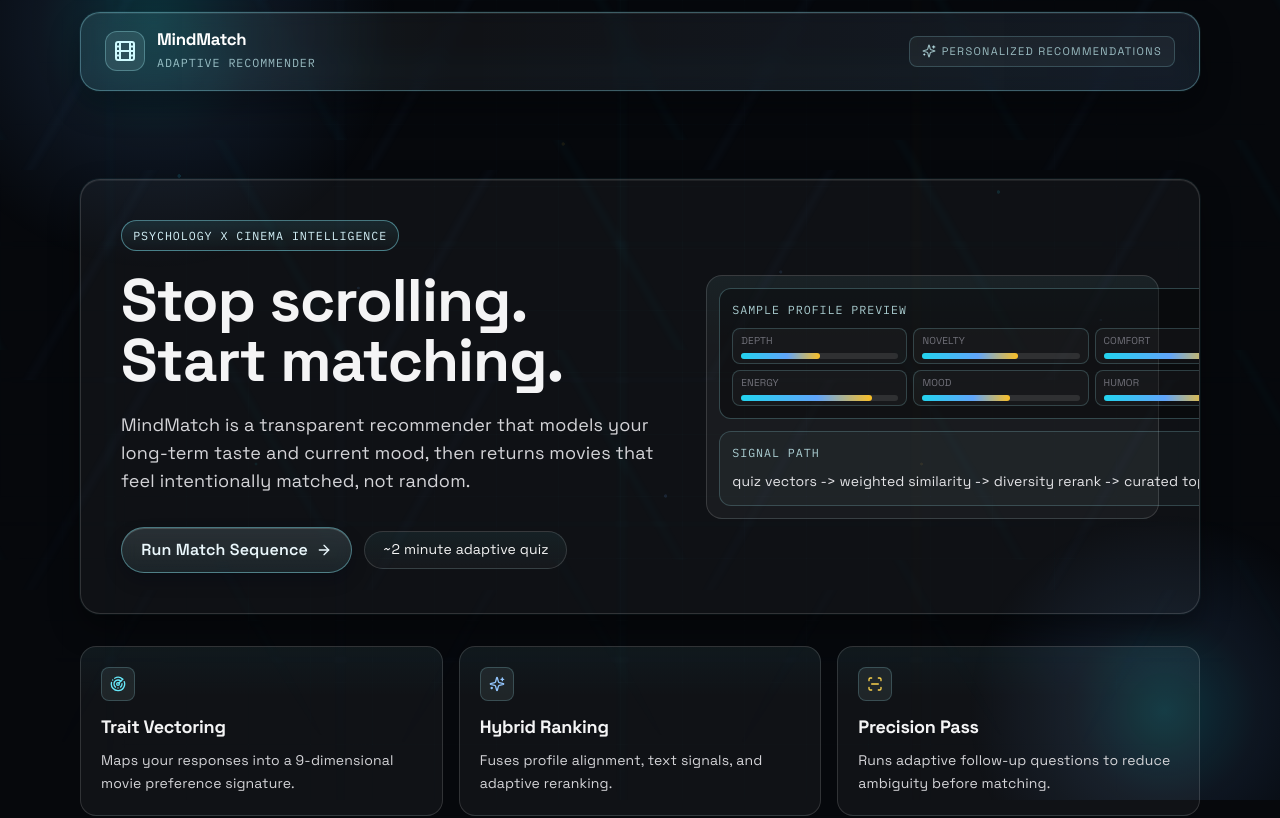
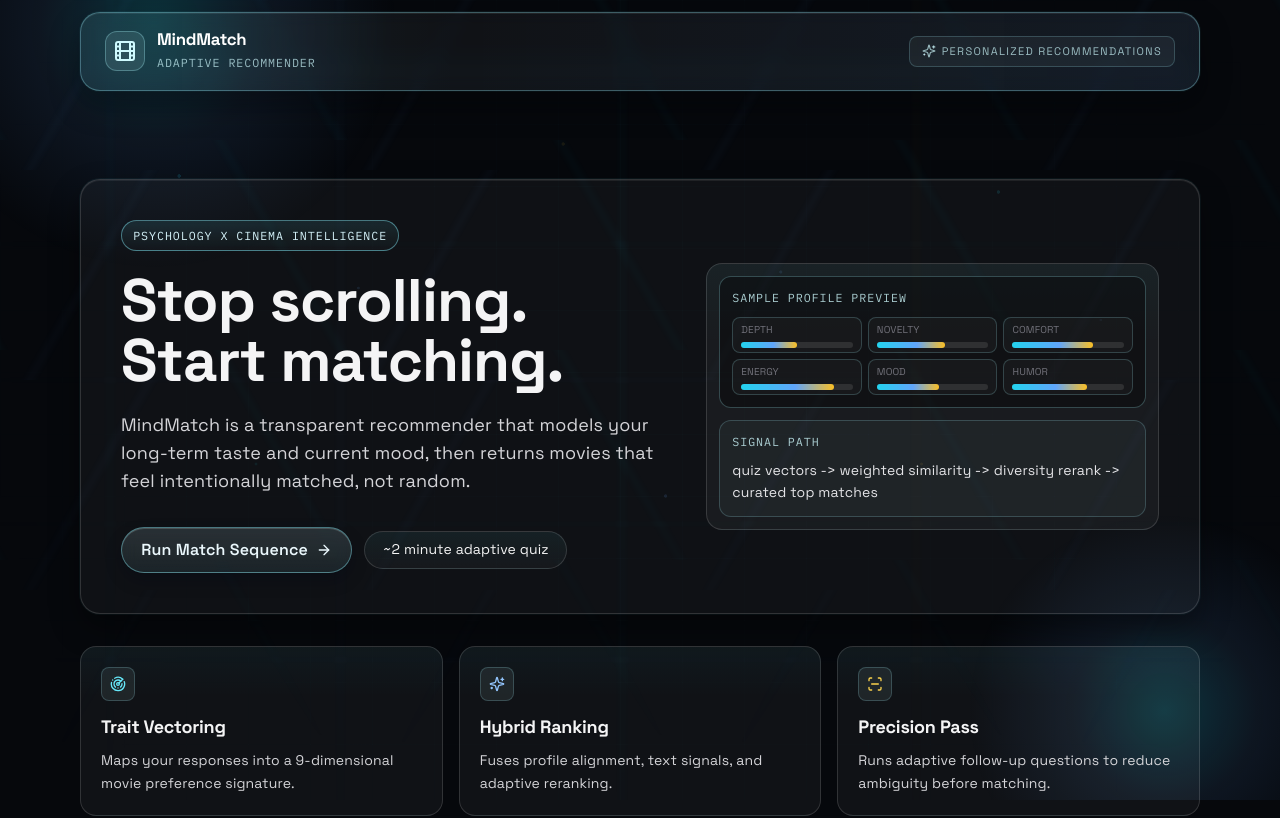
Before and after one commit to rhit-nayeems/mind-match-v2.0, a React (Vite) app in the folder frontend/: page / in a window 1280 px wide. Shown: the top 818 px of the page. Built offline with nearby package versions, Linux system fonts and the light colour scheme; no server answers.

Commit message:
landing page fix for desktop view

```diff
--- a/frontend/src/pages/Landing.tsx
+++ b/frontend/src/pages/Landing.tsx
@@ -29,7 +29,7 @@ export default function Landing() {
         initial={{ opacity: 0, y: 12 }}
         animate={{ opacity: 1, y: 0 }}
         transition={{ duration: 0.55 }}
-        className="surface overflow-visible md:overflow-hidden"
+        className="surface overflow-hidden"
       >
         <div className="grid min-w-0 gap-8 p-7 md:grid-cols-[1.1fr_0.9fr] md:items-center md:p-10">
           <div className="min-w-0">
@@ -72,8 +72,8 @@ export default function Landing() {
             </div>
             <div className="rounded-xl border border-cyan-200/20 bg-cyan-200/[0.04] p-3">
               <div className="code-label text-cyan-100/80">signal path</div>
-              <div className="mt-2 overflow-x-auto md:overflow-visible">
-                <p className="text-sm leading-relaxed text-zinc-200 md:min-w-max md:whitespace-nowrap">
+              <div className="mt-2 overflow-x-auto">
+                <p className="text-sm leading-relaxed text-zinc-200 whitespace-normal break-words">
                   quiz vectors -&gt; weighted similarity -&gt; diversity rerank -&gt; curated top matches
                 </p>
               </div>
```
